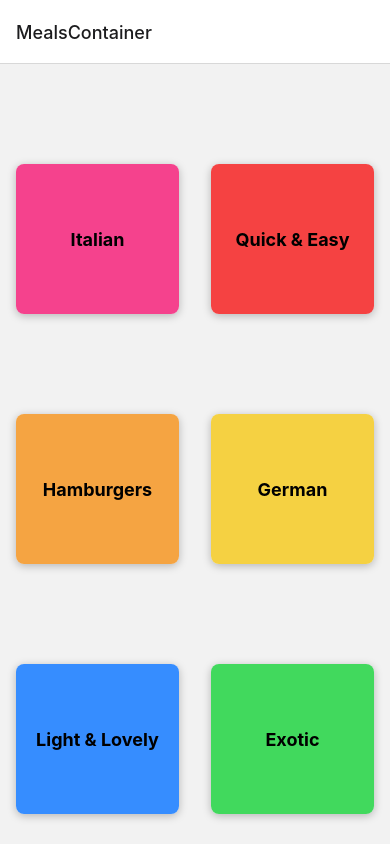
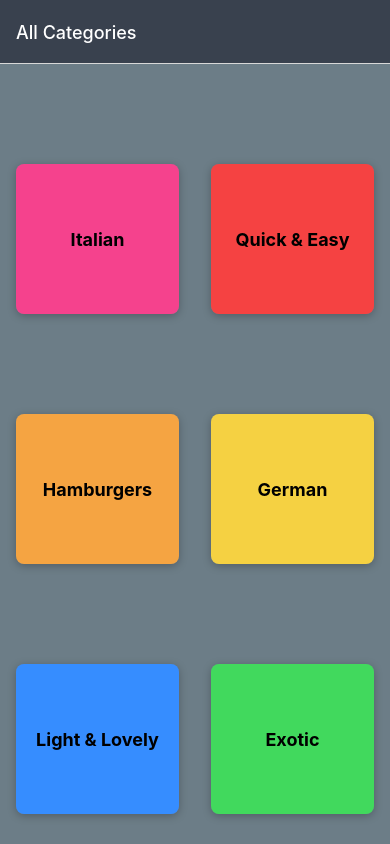
Before and after one commit to Patricknshimiyimana/meals_app, a React Native app: screen / in a window 390 px wide. Shown: the top 844 px of the page. Built offline with nearby package versions, Linux system fonts and the light colour scheme.

Commit message:
modify colors & setting navigation options dynamically

```diff
--- a/App.js
+++ b/App.js
@@ -9,10 +9,23 @@
 export default function App() {
   return (
     <>
-      <StatusBar style="dark" />
+      <StatusBar style="light" />
       <NavigationContainer>
-        <Stack.Navigator>
-          <Stack.Screen name="MealsContainer" component={CategoriesScreen} />
+        <Stack.Navigator
+          screenOptions={{
+            headerStyle: { backgroundColor: "#39414E" },
+            headerTintColor: "white",
+            backgroundColor: "#24180f",
+            contentStyle: { backgroundColor: "#6C7D87" },
+          }}
+        >
+          <Stack.Screen
+            name="MealsContainer"
+            component={CategoriesScreen}
+            options={{
+              title: "All Categories",
+            }}
+          />
           <Stack.Screen name="MealsOverview" component={MealsOverview} />
         </Stack.Navigator>
       </NavigationContainer>
--- a/screens/MealsOverviewScreen.js
+++ b/screens/MealsOverviewScreen.js
@@ -1,9 +1,20 @@
+import { useLayoutEffect } from "react";
 import { View, FlatList } from "react-native";
 import MealItem from "../components/MealItem";
-import { MEALS } from "../data/dummy-data";
+import { CATEGORIES, MEALS } from "../data/dummy-data";
 
-export default function MealsOverview({ route }) {
+export default function MealsOverview({ route, navigation }) {
   const catId = route.params.categoryId;
+
+  useLayoutEffect(() => {
+    const categoryTitle = CATEGORIES.find(
+      (category) => category.id === catId
+    ).title;
+
+    navigation.setOptions({
+      title: categoryTitle,
+    });
+  }, [catId, navigation]);
 
   const displayedMeals = MEALS.filter((mealItem) => {
     return mealItem.categoryIds.indexOf(catId) >= 0;
```
